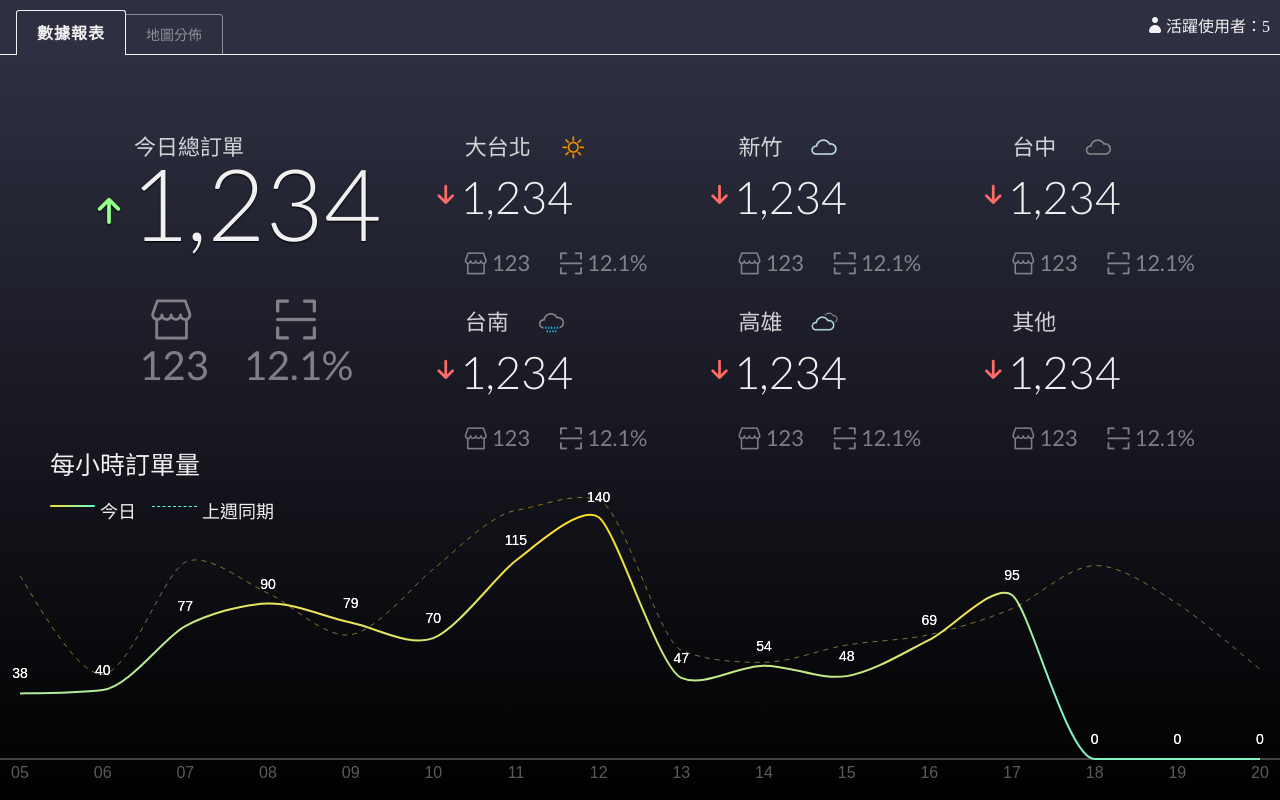
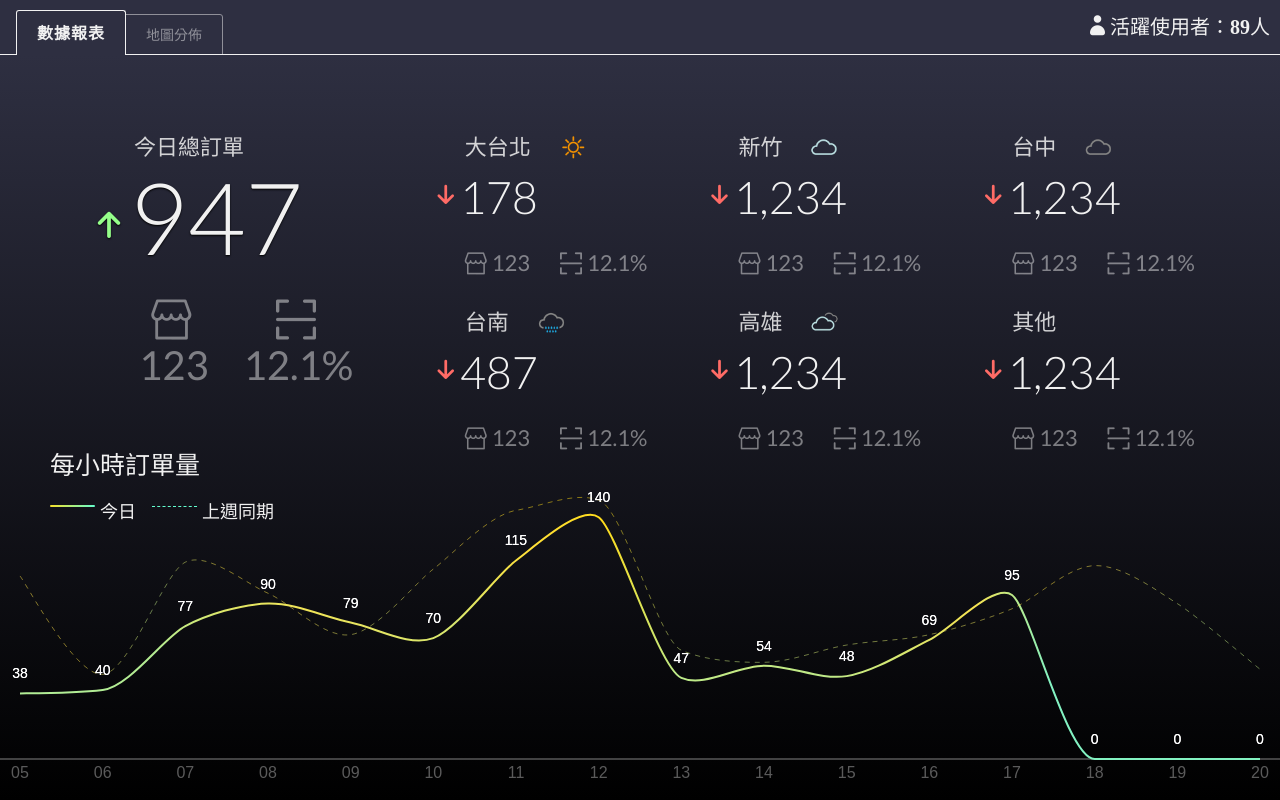
Before and after one commit to comdan66/huskeyTv, a plain HTML site: page index.html in a window 1280 px wide. Drawn offline with Linux system fonts and the light colour scheme; a web font is replaced by a local one.

Commit message:
Fix code.

```diff
--- a/index.html
+++ b/index.html
@@ -19,18 +19,18 @@
     <div id='tabs'>
       <a class='active'>數據報表</a>
       <a>地圖分佈</a>
-      <span class='icon-user'>活躍使用者：5</span>
+      <span class='icon-user'>活躍使用者：<b>89</b>人</span>
     </div>
     <div id='panels'>
       <div class='p1'>
         <div class='row r1'>
           <div class='unit'>
             <span><a>今日總訂單</a></span>
-            <span><sup class='icon-arrow-up2 up'></sup>1,234</span>
+            <span><sup class='icon-arrow-up2 up'></sup>947</span>
           </div>
           <div class='unit'>
             <span><a>大台北</a><a class='img-w img-w-d01'></a></span>
-            <span><sup class='icon-arrow-down2'></sup>1,234</span>
+            <span><sup class='icon-arrow-down2'></sup>178</span>
             <div><span class='icon-ic_store'>123</span><span class='icon-ic_redeem'>12.1%</span></div>
 
           </div>
@@ -53,7 +53,7 @@
           </div>
           <div class='unit'>
             <span><a>台南</a><a class='img-w img-w-d04'></a></span>
-            <span><sup class='icon-arrow-down2'></sup>1,234</span>
+            <span><sup class='icon-arrow-down2'></sup>487</span>
             <div><span class='icon-ic_store'>123</span><span class='icon-ic_redeem'>12.1%</span></div>
 
           </div>
--- a/scss/public.scss
+++ b/scss/public.scss
@@ -52,6 +52,7 @@ html {
     padding: 0 10px;
     height: 45px + 5px;
     line-height: 45px + 5px;
+    font-size: 20px;
     &:before {
       text-align: center;
       margin-right: 5px;
@@ -248,7 +249,7 @@ html {
           + span {
             padding-left: 0;
             font-size: 100px;
-            margin-top: 10px;
+            margin-top: 24px;
             @include text-shadow(0 1px 2px 2px rgba(0, 0, 0, 1.00));
 
             sup {
```
Also changed, not shown: css/public.css.
